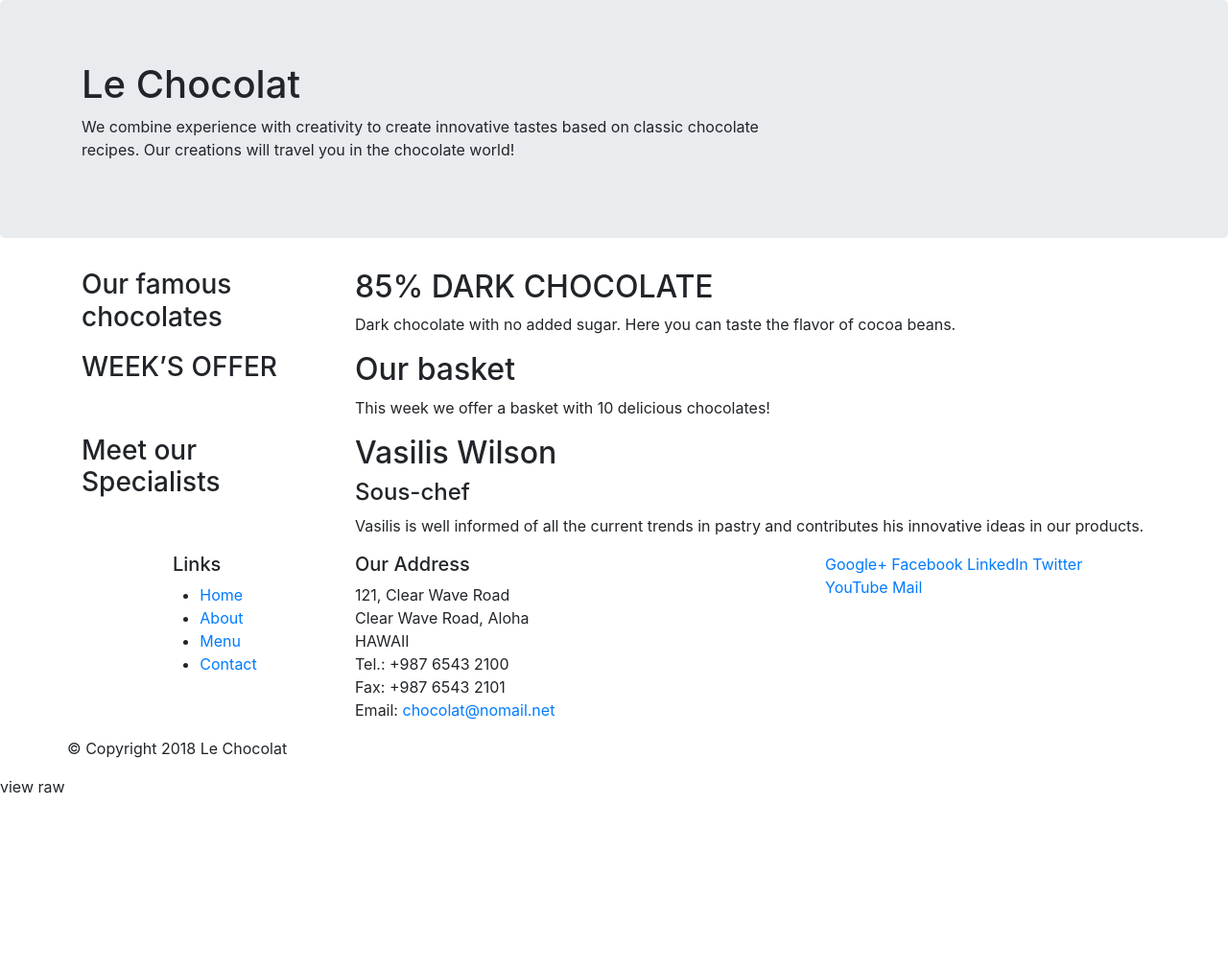
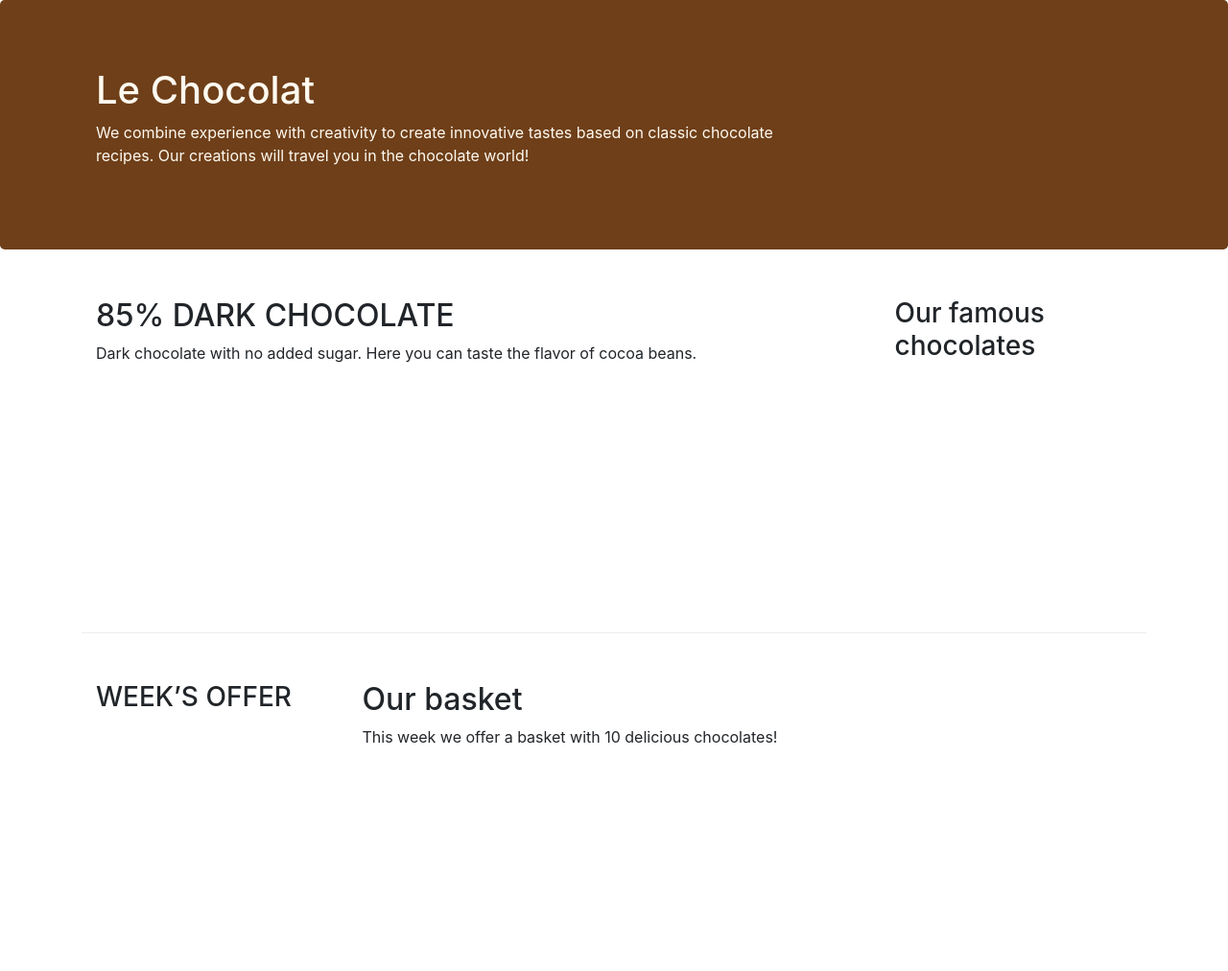
Before and after one commit to Vasilikidv/leChocolat, a website: page index.html in a window 1280 px wide. Shown: the top 1012 px of the page at 96% size. Before the commit the page ends 832 px from the top, so only its background shows below. Drawn offline with nearby package versions, Linux system fonts and the light colour scheme.

Commit message:
Bootstrap Grid Part 2

```diff
--- /dev/null
+++ b/css/styles.css
@@ -0,0 +1,26 @@
+.jumbotron {
+    padding:70px 30px 70px 30px;
+    margin:0px auto;
+    background: #6E3F19;
+    color:floralwhite;
+}
+address{
+    font-size:80%;
+    margin:0px;
+    color:#0f0f0f;
+}
+.row-header{
+    margin:0px auto;
+    padding:0px;
+}
+.row-content {
+    margin:0px auto;
+    padding: 50px 0px 50px 0px;
+    border-bottom: 1px ridge;
+    min-height:400px;
+}
+.footer{
+    background-color: #dbb08d;
+    margin:0px auto;
+    padding: 20px 0px 20px 0px;
+}
--- a/index.html
+++ b/index.html
@@ -8,13 +8,14 @@
     <meta http-equiv="x-ua-compatible" content="ie=edge">
     <!-- Bootstrap CSS -->
     <link rel="stylesheet" href="node_modules/bootstrap/dist/css/bootstrap.min.css">
+    <link rel="stylesheet" href="css/styles.css">
 </head>
 
 <body>
 
     <header class="jumbotron">
         <div class="container">
-            <div class="row">
+            <div class="row row-header">
                 <div class="col-12 col-sm-8">
                     <h1>Le Chocolat</h1>
                     <p>We combine experience with creativity to create innovative tastes based on classic chocolate
@@ -27,7 +28,7 @@
     </header>
 
     <div class="container">
-        <div class="row">
+        <div class="row flex-row-reverse row-content text-align-center">
             <div class="col-sm-4 col-md-3">
                 <h3>Our famous chocolates</h3>
             </div>
@@ -38,7 +39,7 @@
         </div>
 
 
-        <div class="row">
+        <div class="row row-content text-align-center">
             <div class="col-sm-4 col-md-3">
                 <h3>WEEK’S OFFER</h3>
             </div>
@@ -48,7 +49,7 @@
             </div>
         </div>
 
-        <div class="row">
+        <div class="row flex-row-reverse row-content text-align-center">
             <div class="col-sm-4 col-md-3">
                 <h3>Meet our Specialists</h3>
             </div>
@@ -61,12 +62,12 @@
         </div>
     </div>
 
-    <footer>
+    <footer class="footer">
         <div class="container">
             <div class="row">
                 <div class="col-5 offset-sm-1 col-sm-2">
                     <h5>Links</h5>
-                    <ul class="col-5 offset-1 col-sm-2">
+                    <ul class="list-unstyled">
                         <li><a href="#">Home</a></li>
                         <li><a href="#">About</a></li>
                         <li><a href="#">Menu</a></li>
@@ -84,8 +85,8 @@
                         Email: <a href="mailto:chocolat@nomail.net">chocolat@nomail.net</a>
                     </address>
                 </div>
-                <div class="col col-sm-4">
-                    <div class="col-auto">
+                <div class="col col-sm-4 align-self-center">
+                    <div class="text-align:center">
                         <a href="http://google.com/+">Google+</a>
                         <a href="http://www.facebook.com/profile.php?id=">Facebook</a>
                         <a href="http://www.linkedin.com/in/">LinkedIn</a>
@@ -95,7 +96,7 @@
                     </div>
                 </div>
             </div>
-            <div class="row">
+            <div class="row justify-content-center">
                 <div>
                     <p> &copy; Copyright 2018 Le Chocolat</p>
                 </div>
```
